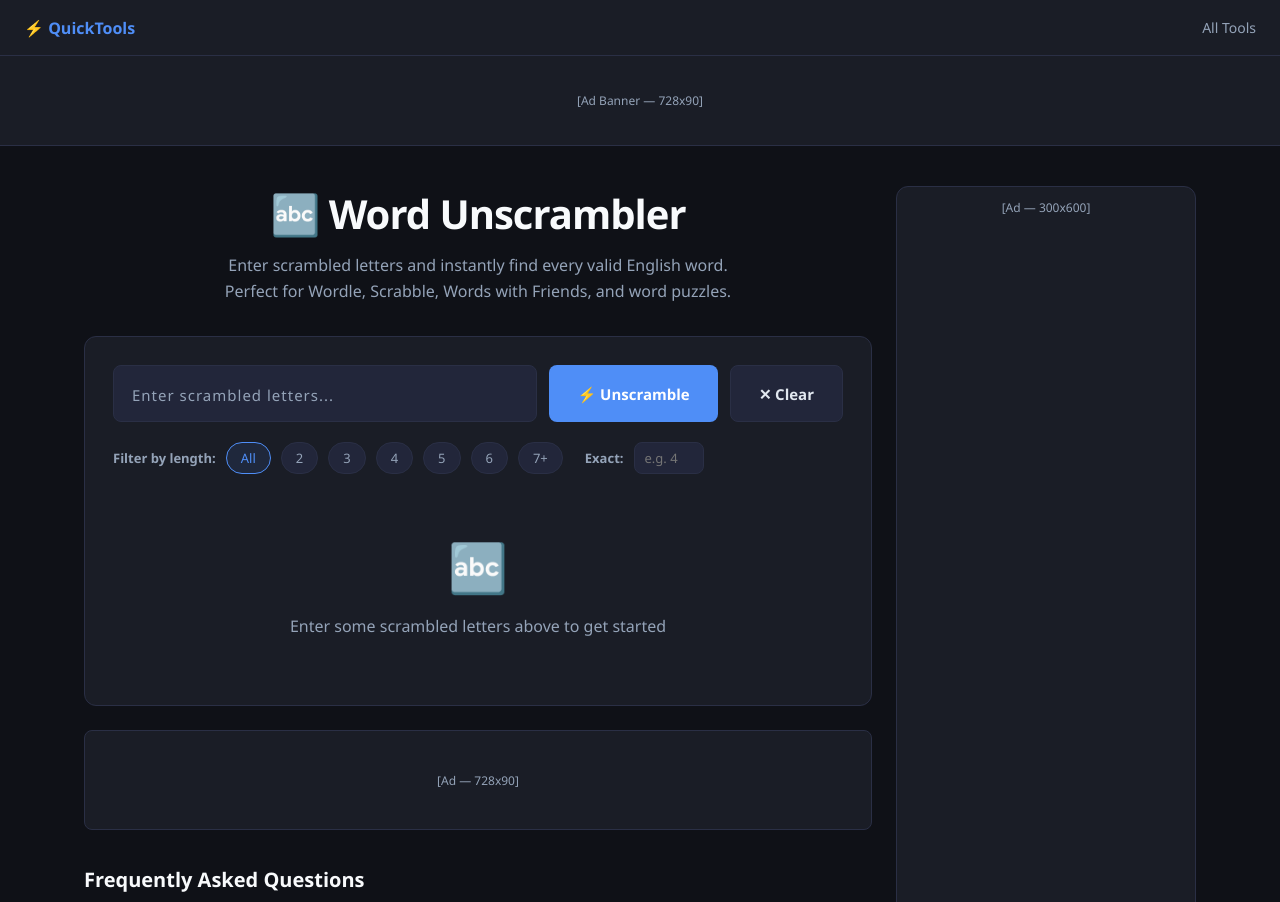
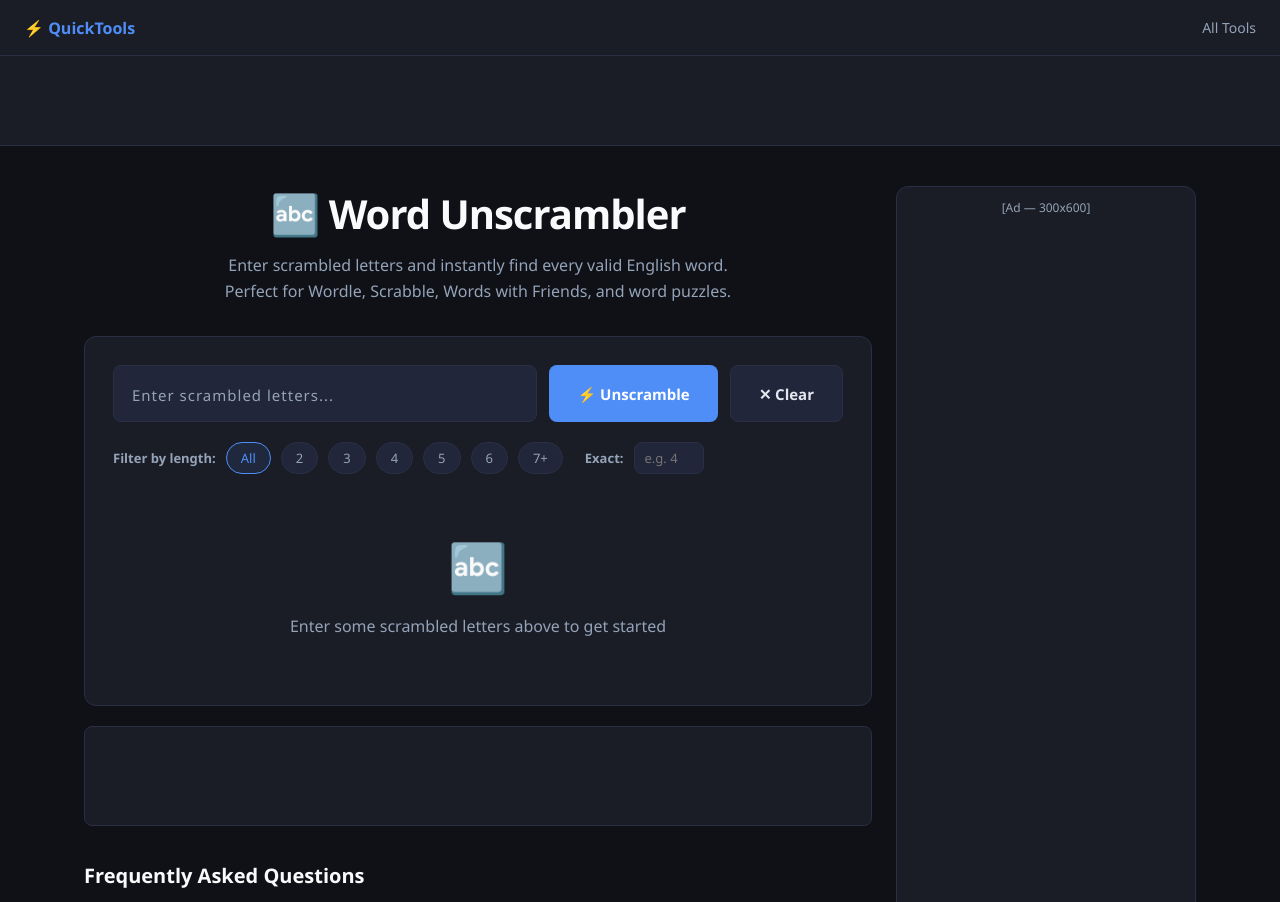
Before and after one commit to ShawnTuftsRDA/word-unscrambler, a plain HTML site: page index.html in a window 1280 px wide. Shown: the top 902 px of the page. Drawn offline with Linux system fonts and the light colour scheme.

Commit message:
Wire AdSense ca-pub-8851724729826465

```diff
--- a/index.html
+++ b/index.html
@@ -84,6 +84,7 @@
     .toast { position:fixed; bottom:24px; right:24px; background:var(--green); color:#fff; padding:10px 20px; border-radius:8px; font-size:14px; font-weight:600; opacity:0; transform:translateY(10px); transition:all .3s; pointer-events:none; z-index:999; }
     .toast.show { opacity:1; transform:translateY(0); }
   </style>
+  <script async src="https://pagead2.googlesyndication.com/pagead/js/adsbygoogle.js?client=ca-pub-8851724729826465" crossorigin="anonymous"></script>
 </head>
 <body>
 
@@ -94,7 +95,13 @@
   </div>
 </nav>
 
-<div class="ad-banner">[Ad Banner — 728x90]</div>
+<div class="ad-banner" style="text-align:center;padding:8px;min-height:90px;"><ins class="adsbygoogle"
+     style="display:block"
+     data-ad-client="ca-pub-8851724729826465"
+     data-ad-slot="auto"
+     data-ad-format="auto"
+     data-full-width-responsive="true"></ins>
+<script>(adsbygoogle = window.adsbygoogle || []).push({});</script></div>
 
 <div class="layout">
   <main>
@@ -138,7 +145,13 @@
       </div>
     </div>
 
-    <div class="ad-mid">[Ad — 728x90]</div>
+    <div class="ad-mid" style="text-align:center;margin:20px auto;"><ins class="adsbygoogle"
+     style="display:block"
+     data-ad-client="ca-pub-8851724729826465"
+     data-ad-slot="auto"
+     data-ad-format="auto"
+     data-full-width-responsive="true"></ins>
+<script>(adsbygoogle = window.adsbygoogle || []).push({});</script></div>
 
     <div class="faq">
       <h2>Frequently Asked Questions</h2>
```
Also changed, not shown: privacy.html (+1 -0 lines), terms.html (+1 -0 lines).
